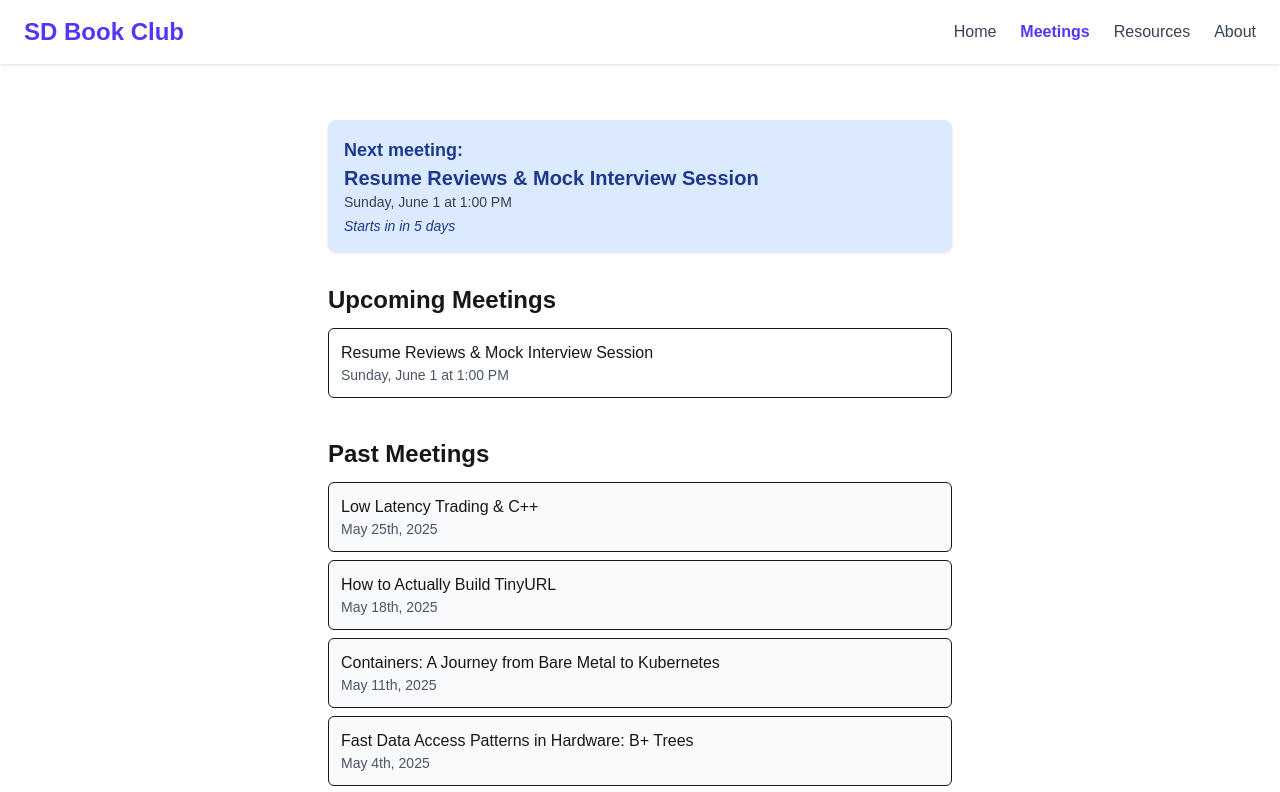
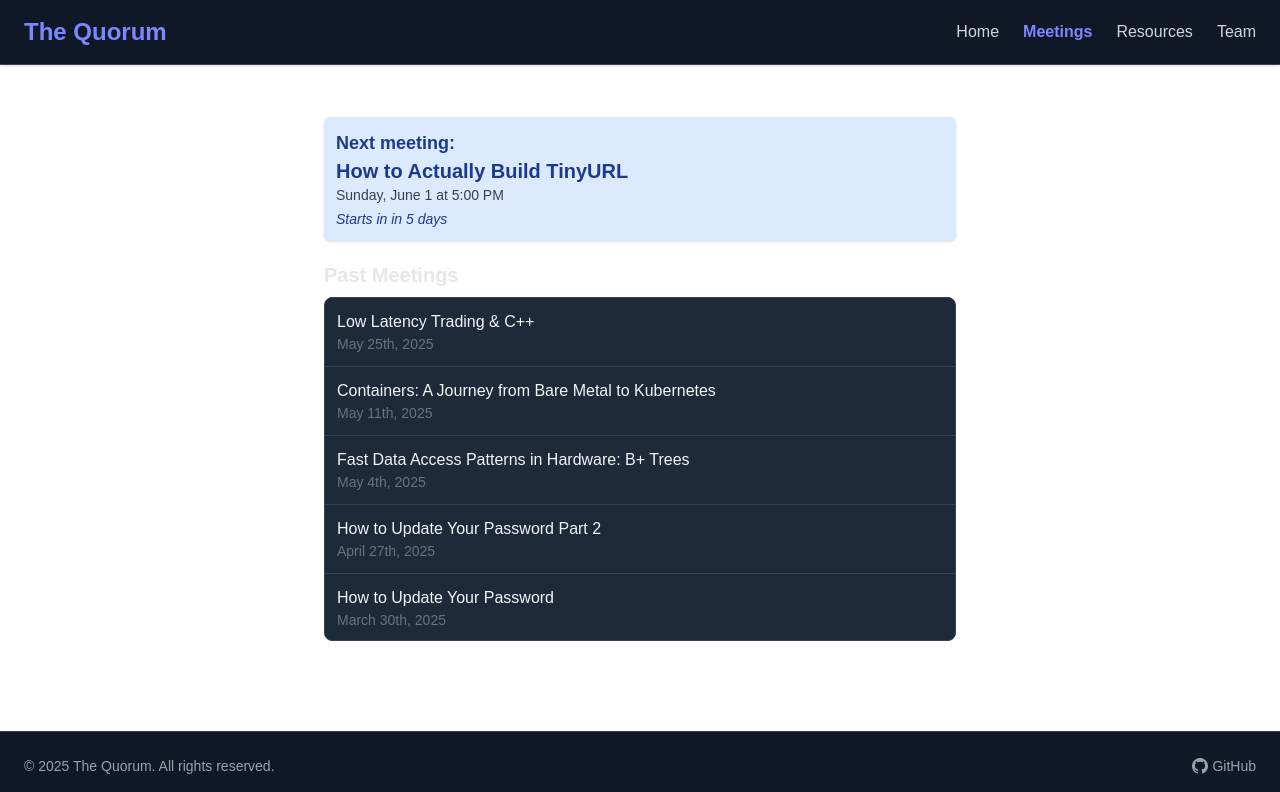
Before and after one commit to PiolineC/Systems-Design-Club, a Next.js app: page /meetings in a window 1280 px wide. Shown: the top 792 px of the page. Built offline with nearby package versions, Linux system fonts and the light colour scheme.

Commit message:
Unify site theming and visual design

```diff
--- a/src/app/globals.css
+++ b/src/app/globals.css
@@ -28,3 +28,19 @@ body {
   color: var(--foreground);
   font-family: Arial, Helvetica, sans-serif;
 }
+
+.scroll-on-hover {
+  overflow-y: hidden;
+}
+
+.scroll-on-hover:hover {
+  overflow-y: auto;
+}
+
+.scroll-on-hover::-webkit-scrollbar {
+  width: 6px;
+}
+.scroll-on-hover::-webkit-scrollbar-thumb {
+  background-color: rgb(100, 100, 100);
+  border-radius: 3px;
+}
--- a/src/app/layout.tsx
+++ b/src/app/layout.tsx
@@ -3,7 +3,7 @@ import Nav from "@/components/Nav";
 import Footer from "@/components/Footer";
 
 export const metadata = {
-  title: 'Systems Design Book Club',
+  title: 'The Quorum - Systems Design Book Club',
   description: 'A book club for systems design enthusiasts',
 };
 
--- a/src/app/meetings/page.tsx
+++ b/src/app/meetings/page.tsx
@@ -2,8 +2,8 @@ import MeetingsTimeline from '@/components/MeetingsTimeline';
 import { Metadata } from 'next';
 
 export const metadata: Metadata = {
-  title: 'Meetings – SD Book Club',
-  description: 'Browse past and upcoming Systems Design Book Club meetings.',
+  title: 'Meetings',
+  description: 'Browse past and upcoming club meetings.',
 };
 
 export default function MeetingsPage() {
--- a/src/app/page.tsx
+++ b/src/app/page.tsx
@@ -5,7 +5,7 @@ export default function Home() {
     <main className="max-w-5xl mx-auto p-4">
       <section className="text-center">
         <TopicCarousel />
-        <h2 className="text-4xl font-extrabold mx-auto mb-4">Welcome to the Systems Design Book Club!</h2>
+        <h2 className="text-4xl font-extrabold mx-auto mb-4">Welcome to The Quorum!</h2>
         <p className="text-lg text-gray-700 mb-6">
           Join us to explore, discuss, and master systems design through curated readings, lectures, and lively meetings.
         </p>
--- a/src/components/Footer.tsx
+++ b/src/components/Footer.tsx
@@ -1,19 +1,28 @@
 export default function Footer() {
   return (
-    <footer className="bg-white border-t mt-12">
-      <div className="container mx-auto px-6 py-6 flex flex-col md:flex-row justify-between items-center text-gray-600 text-sm">
-        <p>© {new Date().getFullYear()} Systems Design Book Club. All rights reserved.</p>
-        <div className="space-x-4 mt-2 md:mt-0">
+    <footer className="bg-gray-900 border-t border-gray-700">
+      <div className="max-w-7xl mx-auto px-4 sm:px-6 py-6 flex flex-col md:flex-row justify-between items-center text-gray-400 text-sm">
+        <p className="text-center md:text-left mb-2 md:mb-0">
+          © {new Date().getFullYear()} The Quorum. All rights reserved.
+        </p>
+
+        <div className="flex items-center space-x-2">
           <a
             href="https://github.com/PiolineC/Systems-Design-Club"
             target="_blank"
             rel="noopener noreferrer"
-            className="hover:text-indigo-600"
+            className="hover:text-indigo-400 flex items-center space-x-1 transition-colors"
           >
-            GitHub
-          </a>
-          <a href="/contact" className="hover:text-indigo-600">
-            Contact
+            <svg
+              xmlns="http://www.w3.org/2000/svg"
+              fill="currentColor"
+              viewBox="0 0 24 24"
+              className="w-4 h-4"
+              aria-hidden="true"
+            >
+              <path d="M12 0C5.37 0 0 5.37 0 12c0 5.3 3.438 9.8 8.205 11.387.6.113.82-.258.82-.577 0-.285-.01-1.04-.015-2.04-3.338.724-4.042-1.61-4.042-1.61-.546-1.385-1.333-1.754-1.333-1.754-1.09-.745.083-.73.083-.73 1.205.084 1.84 1.237 1.84 1.237 1.07 1.835 2.807 1.305 3.492.997.108-.774.418-1.305.76-1.605-2.665-.305-5.466-1.332-5.466-5.93 0-1.31.467-2.38 1.236-3.22-.124-.303-.536-1.523.117-3.176 0 0 1.008-.322 3.3 1.23a11.52 11.52 0 013.003-.403c1.02.005 2.045.137 3.003.403 2.29-1.552 3.296-1.23 3.296-1.23.655 1.653.243 2.873.12 3.176.77.84 1.235 1.91 1.235 3.22 0 4.61-2.807 5.623-5.48 5.92.43.37.823 1.1.823 2.22 0 1.605-.015 2.897-.015 3.293 0 .32.217.694.825.576C20.565 21.796 24 17.298 24 12c0-6.63-5.37-12-12-12z" />
+            </svg>
+            <span className="text-sm">GitHub</span>
           </a>
         </div>
       </div>
--- a/src/components/MeetingsTimeline.tsx
+++ b/src/components/MeetingsTimeline.tsx
@@ -22,7 +22,7 @@ export default function MeetingsTimeline() {
   const [now, setNow] = useState(new Date());
 
   useEffect(() => {
-    const interval = setInterval(() => setNow(new Date()), 1000);
+    const interval = setInterval(() => setNow(new Date()), 60000);
     return () => clearInterval(interval);
   }, []);
 
@@ -36,7 +36,6 @@ export default function MeetingsTimeline() {
   }, [now]);
 
   if (upcomingMeetings.length === 0) {
-    const timeZone = 'America/New_York';
     const nextSunLocal = setMinutes(setHours(nextSunday(now), 13), 0);
     const utcString = format(nextSunLocal, "yyyy-MM-dd'T'HH:mm:ssXXX");
 
@@ -49,9 +48,9 @@ export default function MeetingsTimeline() {
   const nextMeeting = upcomingMeetings[0];
 
   return (
-    <section className="max-w-2xl mx-auto p-6">
+    <section className="max-w-2xl mx-auto p-4 sm:p-5">
       {nextMeeting && (
-        <div className="mb-6 bg-blue-100 text-blue-900 p-4 rounded-lg shadow-sm">
+        <div className="mb-4 bg-blue-100 text-blue-900 p-3 rounded-md shadow-sm">
           <p className="text-lg font-semibold">Next meeting:</p>
           <p className="text-xl font-bold">{nextMeeting.title}</p>
           <p className="text-sm text-gray-700">
@@ -63,29 +62,19 @@ export default function MeetingsTimeline() {
         </div>
       )}
 
-      <h2 className="text-2xl font-semibold mt-8 mb-3">Upcoming Meetings</h2>
-      <ul className="space-y-2">
-        {upcomingMeetings.map((m) => (
-          <li key={m.datetime} className="p-3 border rounded-md">
-            <p className="font-medium">{m.title}</p>
-            <p className="text-sm text-gray-600">
-              {format(new Date(nextMeeting.datetime), "eeee, MMMM d 'at' h:mm a")}
-            </p>
-          </li>
-        ))}
-      </ul>
-
-      <h2 className="text-2xl font-semibold mt-10 mb-3">Past Meetings</h2>
-      <ul className="space-y-2">
+      <h2 className="text-xl font-semibold text-gray-200 mt-5 mb-2">Past Meetings</h2>
+      <div className="scroll-on-hover max-h-64 sm:max-h-86 border border-gray-700 rounded-lg bg-gray-800 overflow-y-auto">
+        <ul className="divide-y divide-gray-700">
           {pastMeetings.map((m) => (
-          <li key={m.datetime} className="p-3 border rounded-md bg-gray-50">
-            <p className="font-medium">{m.title}</p>
-            <p className="text-sm text-gray-600">
+            <li key={m.datetime} className="p-3">
+              <p className="font-medium text-gray-100">{m.title}</p>
+              <p className="text-sm text-gray-500">
                 {format(new Date(m.datetime), "PPP")}
               </p>
             </li>
           ))}
         </ul>
+      </div>
     </section>
   );
 }
--- a/src/components/Nav.tsx
+++ b/src/components/Nav.tsx
@@ -8,30 +8,29 @@ const navLinks = [
   { href: "/", label: "Home" },
   { href: "/meetings", label: "Meetings" },
   { href: "/resources", label: "Resources" },
-  { href: "/about", label: "About" },
+  { href: "/team", label: "Team" }
 ];
 
 export default function Nav() {
   const pathname = usePathname();
   const [mobileMenuOpen, setMobileMenuOpen] = useState(false);
 
-  // Function to close mobile menu after clicking a link
   const handleLinkClick = () => setMobileMenuOpen(false);
 
   return (
-    <nav className="bg-white shadow-sm">
+    <nav className="bg-gray-900 border-b border-gray-700 shadow-sm">
       <div className="container mx-auto flex justify-between items-center px-6 py-4">
-        <Link href="/" className="text-2xl font-bold text-indigo-600">
-          SD Book Club
+        <Link href="/" className="text-2xl font-bold text-indigo-400">
+          The Quorum
         </Link>
 
         {/* Desktop menu */}
-        <ul className="hidden md:flex space-x-6 text-gray-700 font-medium">
+        <ul className="hidden md:flex space-x-6 text-gray-300 font-medium">
           {navLinks.map(({ href, label }) => (
             <li key={href}>
               <Link
                 href={href}
-                className={`hover:text-indigo-600 ${pathname === href ? "text-indigo-600 font-semibold" : ""
+                className={`hover:text-indigo-400 transition-colors ${pathname === href ? "text-indigo-400 font-semibold" : ""
                   }`}
               >
                 {label}
@@ -48,7 +47,7 @@ export default function Nav() {
           aria-expanded={mobileMenuOpen}
         >
           <svg
-            className="w-6 h-6 text-indigo-600"
+            className="w-6 h-6 text-indigo-400"
             fill="none"
             stroke="currentColor"
             viewBox="0 0 24 24"
@@ -75,13 +74,13 @@ export default function Nav() {
 
       {/* Mobile menu */}
       {mobileMenuOpen && (
-        <ul className="md:hidden bg-white border-t border-gray-200 space-y-2 px-6 py-4">
+        <ul className="md:hidden bg-gray-800 border-t border-gray-700 space-y-2 px-6 py-4">
           {navLinks.map(({ href, label }) => (
             <li key={href}>
               <Link
                 href={href}
                 onClick={handleLinkClick}
-                className={`block text-gray-700 font-medium hover:text-indigo-600 ${pathname === href ? "text-indigo-600 font-semibold" : ""
+                className={`block text-gray-300 font-medium hover:text-indigo-400 transition-colors ${pathname === href ? "text-indigo-400 font-semibold" : ""
                   }`}
               >
                 {label}
--- a/src/components/TopicCarousel.tsx
+++ b/src/components/TopicCarousel.tsx
@@ -1,16 +1,18 @@
 "use client";
-import { useState, useEffect, useRef } from 'react';
+import { useState, useEffect, useMemo, useRef } from 'react';
 import meetings from '../data/meetings.json';
 
 export default function TopicCarousel() {
-  const images = meetings.map(({ filename, alt, title }) => ({
-    src: `/topics/${filename}`,
-    alt,
-    title
-  }));
-  const [currentIndex, setCurrentIndex] = useState(() =>
-    Math.floor(Math.random() * images.length)
-  );
+  const images = useMemo(() => {
+    return meetings.map(({ filename, alt, title }) => ({
+      src: `/topics/${filename}`,
+      alt,
+      title,
+    }));
+  }, []);
+
+  const [currentIndex, setCurrentIndex] = useState(images.length - 1);
+
   const [paused, setPaused] = useState(false);
   const timeoutRef = useRef<ReturnType<typeof setTimeout> | null>(null);
 
@@ -115,14 +117,14 @@ export default function TopicCarousel() {
       <button
         onClick={prev}
         aria-label="Previous slide"
-        className="hidden sm:block absolute top-1/2 left-2 -translate-y-1/2 bg-black/60 text-white/80 rounded-full p-2 hover:bg-black/80 transition"
+        className="z-10 hidden sm:block absolute top-1/2 left-2 -translate-y-1/2 bg-black/60 text-white/80 rounded-full p-2 hover:bg-black/80 transition"
       >
         ‹
       </button>
       <button
         onClick={next}
         aria-label="Next slide"
-        className="hidden sm:block absolute top-1/2 right-2 -translate-y-1/2 bg-black/60 text-white/80 rounded-full p-2 hover:bg-black/80 transition"
+        className="z-10 hidden sm:block absolute top-1/2 right-2 -translate-y-1/2 bg-black/60 text-white/80 rounded-full p-2 hover:bg-black/80 transition"
       >
         ›
       </button>
--- a/src/data/meetings.json
+++ b/src/data/meetings.json
@@ -54,15 +54,15 @@
         "alt": "Containers: A Journey from Bare Metal to Kubernetes"
     },
     {
-        "title": "How to Actually Build TinyURL",
-        "datetime": "2025-05-18T17:00:00Z",
-        "filename": "TinyURL.png",
-        "alt": "How to Actually Build TinyURL"
-    },
-    {
         "title": "Low Latency Trading & C++",
         "datetime": "2025-05-25T17:00:00Z",
         "filename": "Low Latency Trading.png",
         "alt": "Low Latency Trading & C++"
+    },
+    {
+        "title": "How to Actually Build TinyURL",
+        "datetime": "2025-06-01T17:00:00Z",
+        "filename": "TinyURL.png",
+        "alt": "How to Actually Build TinyURL"
     }
 ]
```
Also changed, not shown: public/topics/How to Update Your Password Part 2.png. Lines whose indentation alone changed are shown as unchanged.
